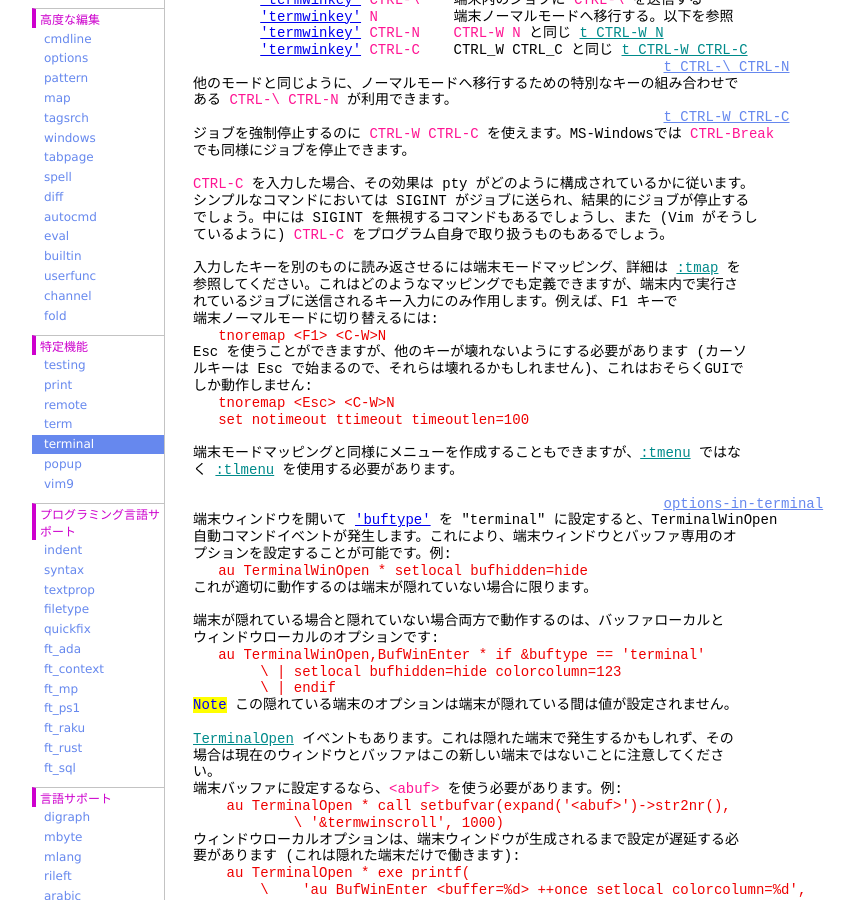
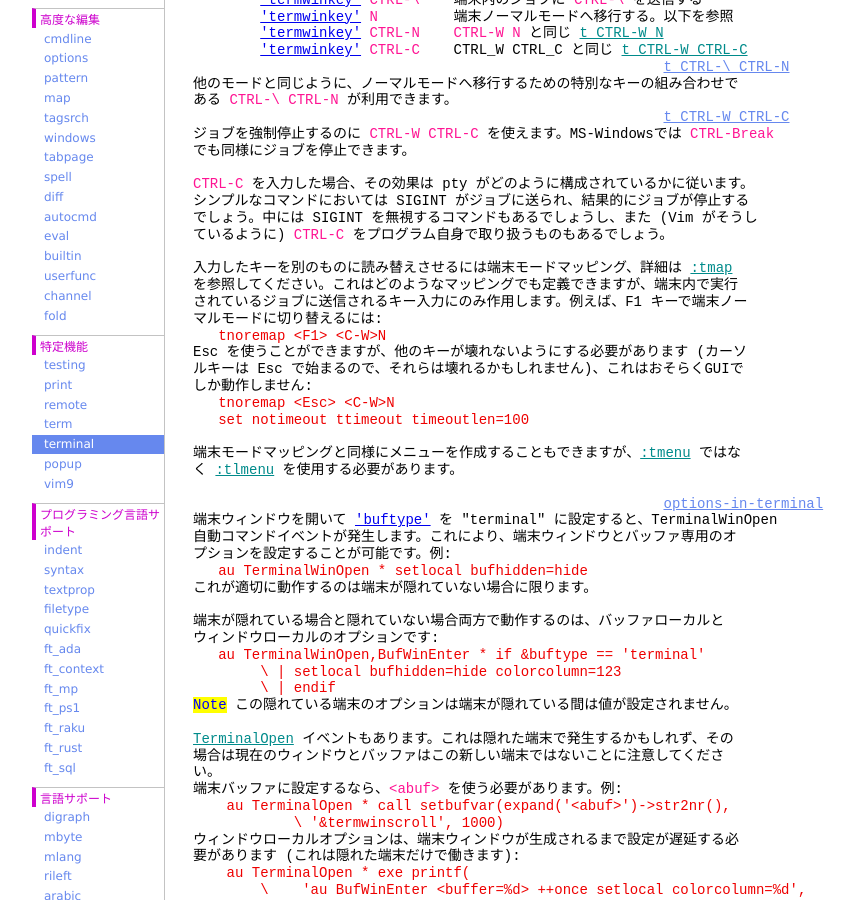
Before and after one commit to vim-jp/vimdoc-ja, a Jekyll site: the page built from terminal.html, in a window 1280 px wide and 900 px high, scrolled down 1820 px. Shown: the whole window, without its empty margins (208-1062 px from the left). Built offline with Jekyll 4.4.1, drawn with Linux system fonts in a browser that asks for light colours; nearby versions of some CDN libraries; comment, search, counter and statistics services are not loaded.

Commit message:
Generated by GitHub workflow 4705117699
https://github.com/vim-jp/vimdoc-ja-working/actions/runs/4705117699

```diff
--- a/terminal.html
+++ b/terminal.html
@@ -114,10 +114,10 @@ helpname: 'terminal'
 でしょう。中には SIGINT を無視するコマンドもあるでしょうし、また (Vim がそうし<br>
 ているように)&nbsp;<span class="Special">CTRL-C</span>&nbsp;をプログラム自身で取り扱うものもあるでしょう。<br>
 <br>
-入力したキーを別のものに読み返させるには端末モードマッピング、詳細は&nbsp;<a class="Identifier" href="map.html#:tmap">:tmap</a>&nbsp;を<br>
-参照してください。これはどのようなマッピングでも定義できますが、端末内で実行さ<br>
-れているジョブに送信されるキー入力にのみ作用します。例えば、F1 キーで<br>
-端末ノーマルモードに切り替えるには:<br>
+入力したキーを別のものに読み替えさせるには端末モードマッピング、詳細は&nbsp;<a class="Identifier" href="map.html#:tmap">:tmap</a><br>
+を参照してください。これはどのようなマッピングでも定義できますが、端末内で実行<br>
+されているジョブに送信されるキー入力にのみ作用します。例えば、F1 キーで端末ノー<br>
+マルモードに切り替えるには:<br>
 <div class="helpExample">&nbsp;&nbsp; tnoremap &lt;F1&gt; &lt;C-W&gt;N</div>
 Esc を使うことができますが、他のキーが壊れないようにする必要があります (カーソ<br>
 ルキーは Esc で始まるので、それらは壊れるかもしれません)、これはおそらくGUIで<br>
```
